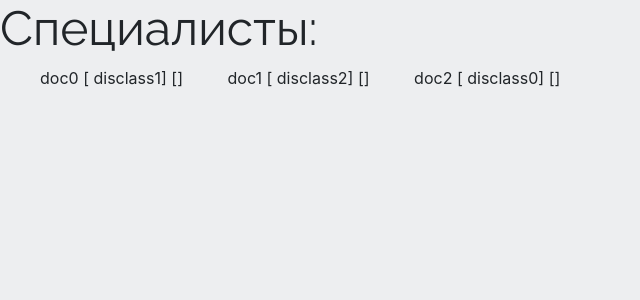
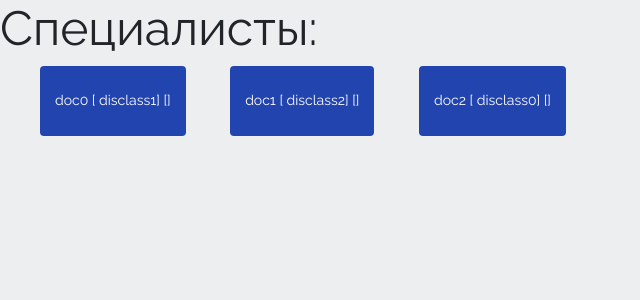
Before and after one commit to svetosh/Project-Online-Doctor, a Django app: template POD/SDDDS/templates/SDDDS/results.html in a window 1280 px wide. Shown: the top 300 px of the page, without its empty margins (0-640 px from the left). Run offline with Django 3.2, Linux system fonts and the light colour scheme; the template is opened without the code that fills it: values that come from a table or form of the project are taken from there, others are empty; data comes from the database, SQL or seed files in the repository; some libraries are stand-ins or nearby versions.

Commit message:
Improve templates

```diff
--- a/POD/SDDDS/templates/SDDDS/results.html
+++ b/POD/SDDDS/templates/SDDDS/results.html
@@ -15,7 +15,7 @@
 		<h1>Специалисты:</h1>
 		<ul>
 		{% for doc in doctors %}
-			<li>{{ doc }}</li>
+			<li><label class="doctors">{{ doc }}</label></li>
 		{% endfor %}
 		</ul>
 	</body>
```
